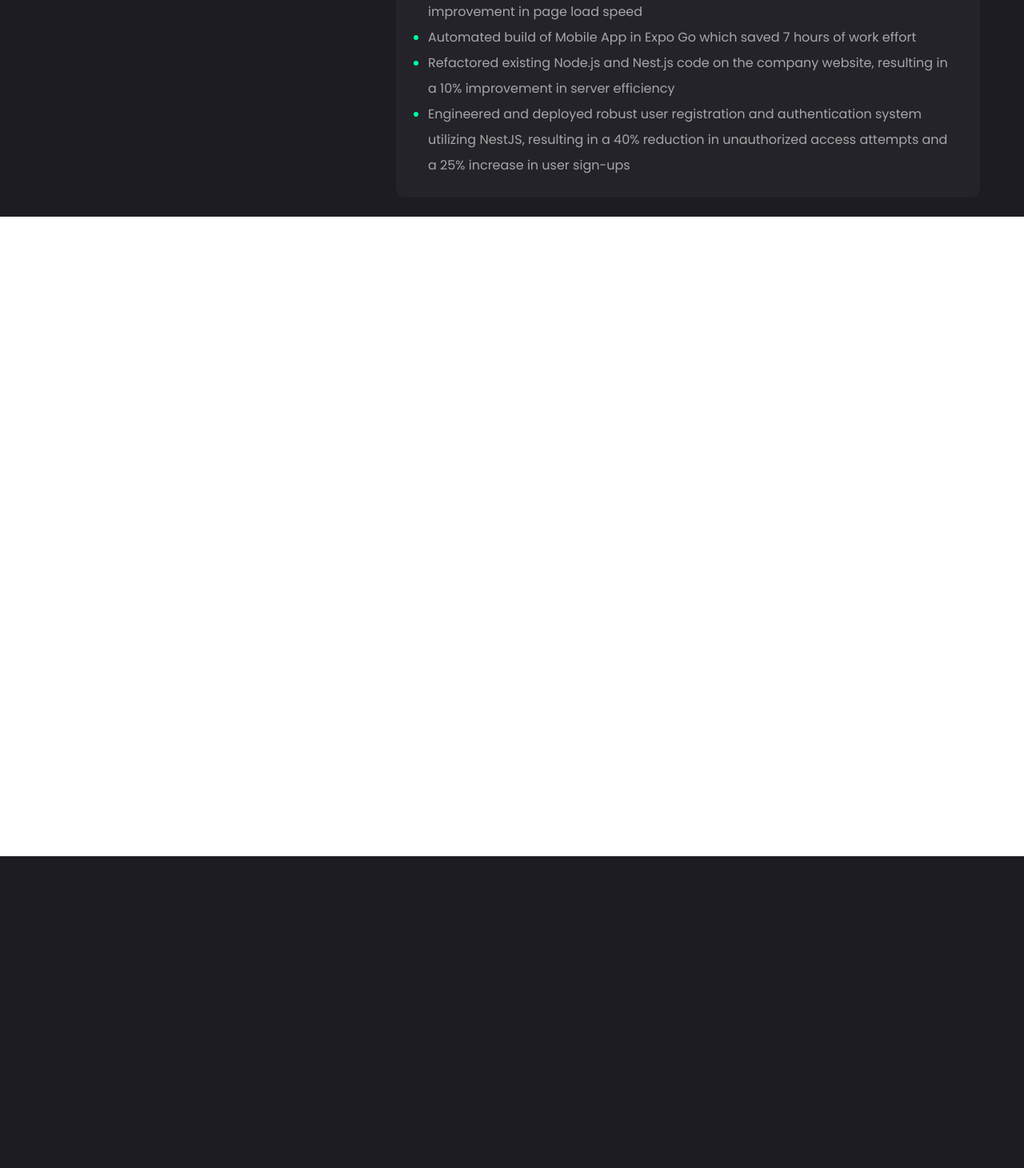
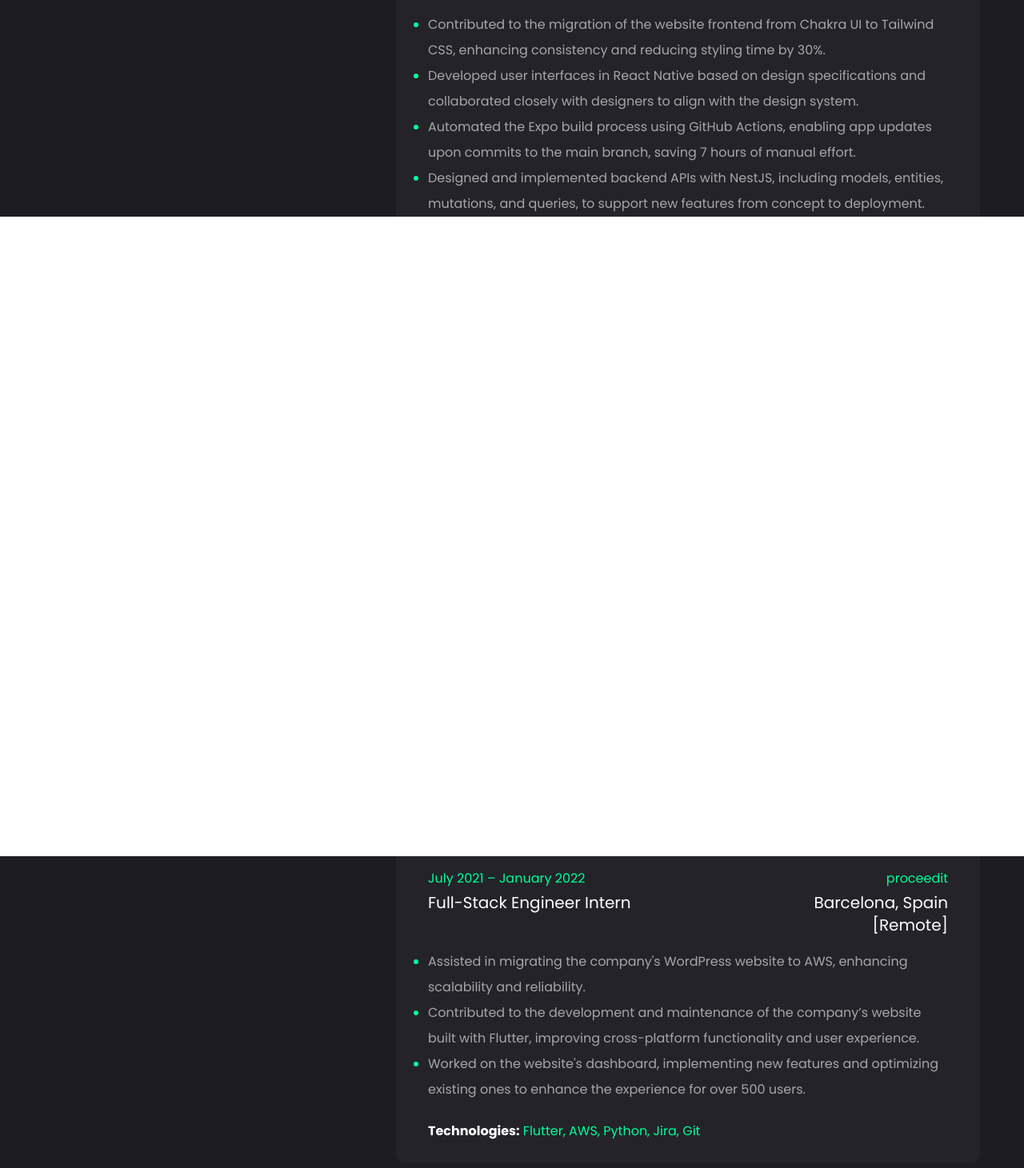
Before and after one commit to Aminat00/aminat-portfolio, a Next.js app: page /resume in a window 1280 px wide. Shown: the part 529-1990 px from the top of the page at 80% size. Before the commit the page ends 1524 px from the top, so only its background shows below. Built offline with nearby package versions, Linux system fonts and the light colour scheme.

Commit message:
update resume make new changes

```diff
--- a/src/app/page.tsx
+++ b/src/app/page.tsx
@@ -17,12 +17,16 @@ const Home = () => {
 							<span className="text-accent">Aminat Moldalieva</span>
 						</h1>
 						<p className="max-w-[500px] mb-9 text-white/80">
-							{`I am a full-stack software engineer passionate about optimizing performance
-							and creating user-friendly solutions. I thrive on using technologyies like  `}
+							{`As a skilled full-stack mobile engineer with over 3.5 years of experience,
+							I am dedicated to delivering seamless and impactful user experiences.
+							My work focuses on optimizing performance and building intuitive,
+		scalable solutions with technologies such as `}
 							<span className="text-accent">
-								{`React, React Native, Next.js, NestJS, Node.js, and Python `}
+								{`React, React Native, Next.js, NestJS, Node.js, and GitHub Actions`}
 							</span>
-							to build meaningful experiences that make a difference.
+							.
+							{` Whether developing engaging mobile interfaces or managing backend processes,
+		I am committed to creating innovative products that make a real difference.`}
 						</p>
 						{/* btn and socials */}
 						<div className="flex flex-col xl:flex-row items-center gap-8">
--- a/src/app/resume/page.tsx
+++ b/src/app/resume/page.tsx
@@ -49,41 +49,63 @@ const experience = {
 	icon: "/assets/resume/badge.svg",
 	title: "My experience",
 	description:
-		"With over 4 years of experience, I have improved load times for over 2 million users and streamlined development processes to save my team hours. My expertise lies in leveraging modern technologies like React, React Native, Node.js, and Python to enhance user engagement.",
+		"With over 3.5 years of experience in software development, I have supported projects that enhance user experience and streamline workflows. My expertise includes modern technologies like React, React Native, Node.js, Next.js, Tailwind CSS, and NestJS, with a focus on automation using GitHub Actions and data management with TypeORM. I prioritize collaboration and continuous improvement in all my projects.",
 	items: [
 		{
 			company: "Aurem",
-			position: "Mobile & Full-Stack Engineer",
-			duration: "December 2022 – Present",
+			position: "Full-Stack Mobile Engineer",
+			duration: "December 2022 – August 2024",
 			location: "Abu Dhabi, UAE [Remote]",
 			description: [
-				"Executed migration of the website frontend from Chakra UI to Tailwind CSS, which led to 30% reduction in developer time spent on styling tasks and a 25% improvement in page load speed",
-				"Automated build of Mobile App in Expo Go which saved 7 hours of work effort",
-				"Refactored existing Node.js and Nest.js code on the company website, resulting in a 10% improvement in server efficiency",
-				"Engineered and deployed robust user registration and authentication system utilizing NestJS, resulting in a 40% reduction in unauthorized access attempts and a 25% increase in user sign-ups",
+				"Contributed to the migration of the website frontend from Chakra UI to Tailwind CSS, enhancing consistency and reducing styling time by 30%.",
+				"Developed user interfaces in React Native based on design specifications and collaborated closely with designers to align with the design system.",
+				"Automated the Expo build process using GitHub Actions, enabling app updates upon commits to the main branch, saving 7 hours of manual effort.",
+				"Designed and implemented backend APIs with NestJS, including models, entities, mutations, and queries, to support new features from concept to deployment.",
+				"Led end-to-end feature development, managing backend API creation, frontend integration, and handoff to QA for testing.",
+				"Regularly managed build deployments for both the website and React Native app, ensuring seamless updates and functionality.",
+			],
+			technologies: [
+				"React",
+				"React Native",
+				"Tailwind CSS",
+				"GitHub Actions",
+				"NestJS",
+				"TypeORM",
+				"esbuild",
+				"Expo",
 			],
 		},
 		{
 			company: "HCL Technologies",
 			position: "Front-End Engineer",
-			duration: "September 2021 – December 2022",
+			duration: "January 2022 – December 2022",
 			location: "Warsaw, Poland",
 			description: [
-				"Contributed to improving the performance of settings-> my account section for 2M+ users by implementing Micro-Frontends with Single-SPA",
-				"Supported coordination of demos and workshops, clarifying technical aspects for stakeholders, leading to a 30% increase in buy-in and a 25% faster implementation rate",
-				"Contributed to reducing website loading times by 30% for over 2 million users.",
+				"Assisted in implementing Micro-Frontends using Single-SPA for the 'My Account' section, supporting modularity and scalability improvements for over 2 million users.",
+				"Contributed to optimizing code and managing assets, helping to reduce load times by 30% across high-traffic areas.",
+				"Supported peers on account-related issues in the work-related website, fostering a collaborative team environment.",
+				"Created documentation to guide team members in setting up new environments for a large-scale project, simplifying onboarding and development processes.",
+			],
+			technologies: [
+				"React",
+				"Styled components",
+				"Micro Front-End",
+				"Docker",
+				"Jira",
+				"Git",
 			],
 		},
 		{
 			company: "proceedit",
-			position: "Junior Full-Stack Engineer",
-			duration: "August 2020 – September 2021",
+			position: "Full-Stack Engineer Intern",
+			duration: "July 2021 – January 2022",
 			location: "Barcelona, Spain [Remote]",
 			description: [
-				"Implemented RESTful APIs and services using Python and Flask, enhancing backend functionality and integration with frontend applications.",
-				"Developed data processing scripts in Python to automate routine tasks, improving efficiency and accuracy by 25%.",
-				"Worked on the website's dashboard, implementing new features and optimizing existing ones to enhance user experience for over 1000 users.",
+				"Assisted in migrating the company's WordPress website to AWS, enhancing scalability and reliability.",
+				"Contributed to the development and maintenance of the company’s website built with Flutter, improving cross-platform functionality and user experience.",
+				"Worked on the website's dashboard, implementing new features and optimizing existing ones to enhance the experience for over 500 users.",
 			],
+			technologies: ["Flutter", "AWS", "Python", "Jira", "Git"],
 		},
 	],
 };
@@ -206,7 +228,7 @@ const Resume = () => {
 				opacity: 1,
 				transition: { delay: 2.4, duration: 0.4, ease: "easeIn" },
 			}}
-			className="min-h-[80vh] flex items-center justify-center py-12 xl:py-0">
+			className="min-h-[80vh] flex items-center justify-center py-12">
 			<div className="container mx-auto">
 				<Tabs
 					defaultValue="experience"
@@ -224,7 +246,7 @@ const Resume = () => {
 						<TabsContent value="experience" className="w-full">
 							<div className="flex flex-col gap-[30px] text-center xl:text-left">
 								<h3 className="text-4xl font-bold">{experience.title}</h3>
-								<p className="max-w-[600px] text-white/60 mx-auto xl:mx-0">
+								<p className="max-w-[700px] text-white/60 mx-auto xl:mx-0">
 									{experience.description}
 								</p>
 								<ScrollArea className="min-h-[400px]">
@@ -262,6 +284,13 @@ const Resume = () => {
 															<li key={descIndex}> {desc}</li>
 														))}
 													</ul>
+
+													<div className="mt-4 text-accent">
+														<strong className="text-white">
+															Technologies:
+														</strong>{" "}
+														{item.technologies.join(", ")}
+													</div>
 												</li>
 											);
 										})}
```
Also changed, not shown: 1 other file (tests, documents, lock files or other folders).
